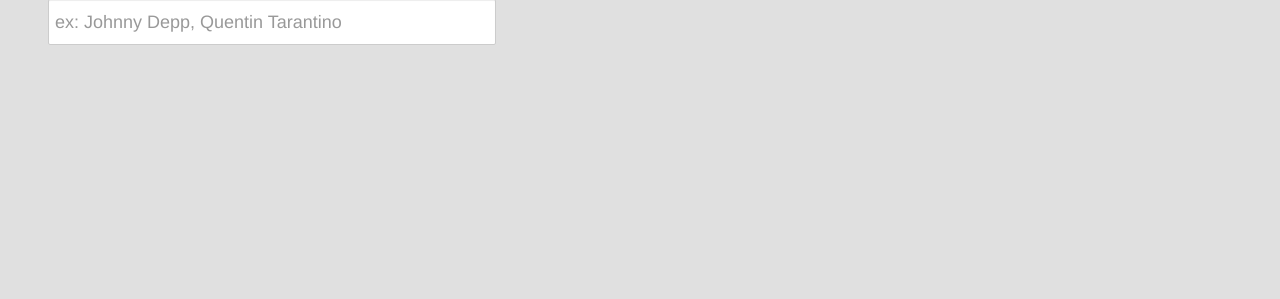
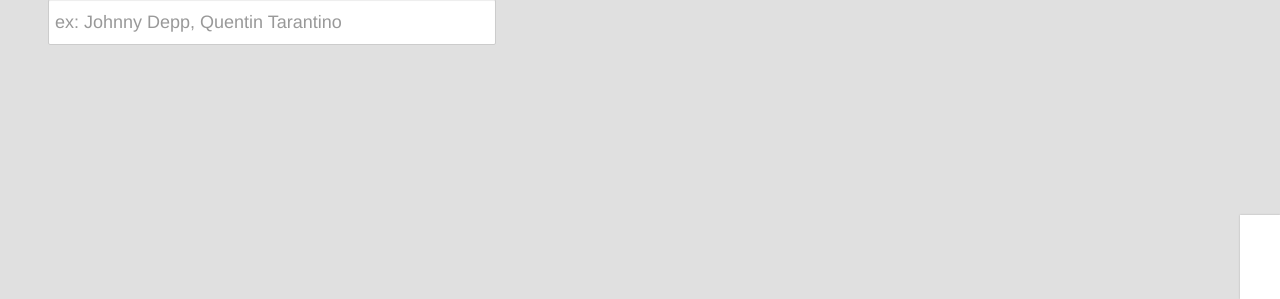
Before and after one commit to crayola/moviereminders, a Django app: page / in a window 1280 px wide. Shown: the part 501-800 px from the top of the page. Run offline with Django 3.2, Linux system fonts and the light colour scheme; data that the repository does not hold is empty; parts of the project's set-up code (start-up, migrations or seed data) failed here and were passed over; some libraries are stand-ins or nearby versions.

Commit message:
better display of menubox

```diff
--- a/moviepeopleapp/static/css/mp/frontpagev2.css
+++ b/moviepeopleapp/static/css/mp/frontpagev2.css
@@ -61,10 +61,11 @@ html{
     position: fixed;
     bottom: 0;
     right: 0;
-    padding: 6px;
+    padding: 20px;
     height: 44px;
     line-height: 44px;
-    background: #e0e0e0;
+    background: white;
+    box-shadow: 0 0 2px rgba(0,0,0,0.2);
 }
 #follow-artists{
     margin-right: 12px;
```
